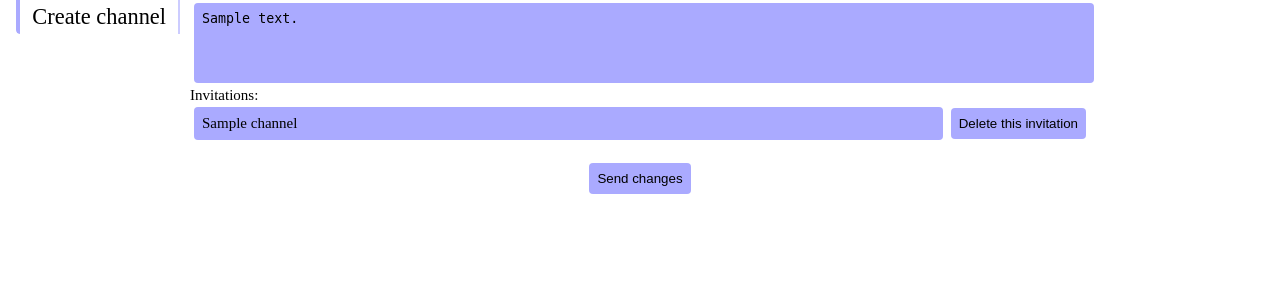
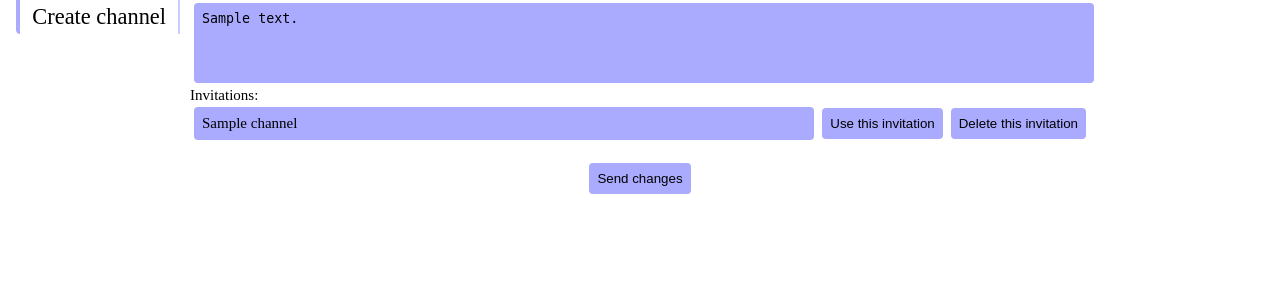
Before and after one commit to nalek0/test-messanger-public, a Flask app: page /profile in a window 1280 px wide. Shown: the part 196-496 px from the top of the page. Run offline with Flask 2, Linux system fonts and the light colour scheme; a user stored in the database is signed in; tables that the repository leaves empty hold one stand-in row (values such as "Sample post"); parts of the project's set-up code (start-up, migrations or seed data) failed here and were passed over; some libraries are stand-ins or nearby versions.

Commit message:
"Using" invitation, but it doesn't work

```diff
--- a/server/database.py
+++ b/server/database.py
@@ -184,11 +184,11 @@ class ChannelInvitation(db.Model, Serializable):
             "channel": self.channel.public_json(),
         }
 
-    def delete(self):
+    def delete(self) -> None:
         db.session.delete(self)
         db.session.commit()
 
-    def use(self):
+    def use(self) -> None:
         self.channel.add_member(self.user)
         self.user.updated()
         self.channel.updated()
--- a/server/static/api.js
+++ b/server/static/api.js
@@ -131,6 +131,14 @@ class ChannelInvitation {
 		this.id = data.id;
 		this.user 		= new User(data.user);
 		this.channel 	= new Channel(data.channel);
+	}
+
+	static useInvitation(invitation_id) {
+		return makeRequest(
+			"POST",
+			"/api/channel/use_invitation",
+			{ "invitation_id": invitation_id }
+		);
 	}
 
 	static deleteInvitation(invitation_id) {
--- a/server/static/main/personal-profile.js
+++ b/server/static/main/personal-profile.js
@@ -14,6 +14,11 @@ async function update_profile(button) {
 	}
 }
 
+async function use_invitation(invitation_id) {
+	let newChannel = await ChannelInvitation.useInvitation(invitation_id);
+	window.location = "/channels";
+}
+
 async function delete_invitation(invitation_id) {
 	await ChannelInvitation.deleteInvitation(invitation_id);
 	location.reload();
--- a/server/templates/main/personal-profile.html
+++ b/server/templates/main/personal-profile.html
@@ -37,12 +37,14 @@
                 <div class="channel_title">
                     {{ invitation.channel.title }}
                 </div>
-                <div class="delete_button_place">
-                    <input type="submit"
-                           class="base_input base_submit_input"
-                           value="Delete this invitation"
-                           onclick="delete_invitation({{ invitation.id }})">
-                </div>
+                <input type="submit"
+                       class="base_input base_submit_input"
+                       value="Use this invitation"
+                       onclick="use_invitation({{ invitation.id }})">
+                <input type="submit"
+                       class="base_input base_submit_input"
+                       value="Delete this invitation"
+                       onclick="delete_invitation({{ invitation.id }})">
             </div>
             {% endfor %}
             <input type="submit" value="Send changes" class="base_input base_submit_input" onclick="update_profile(this)">
```
Also changed, not shown: server/api_channel.py (+13 -0 lines).
